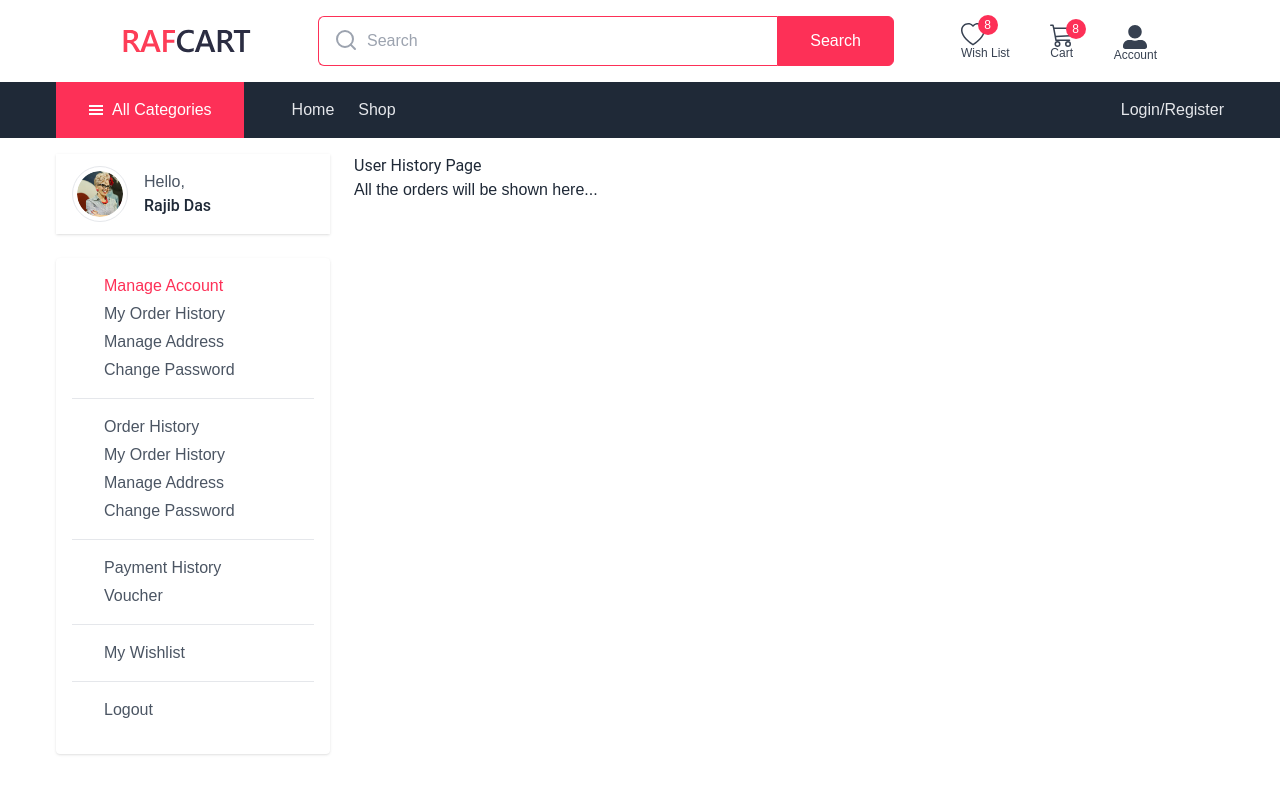
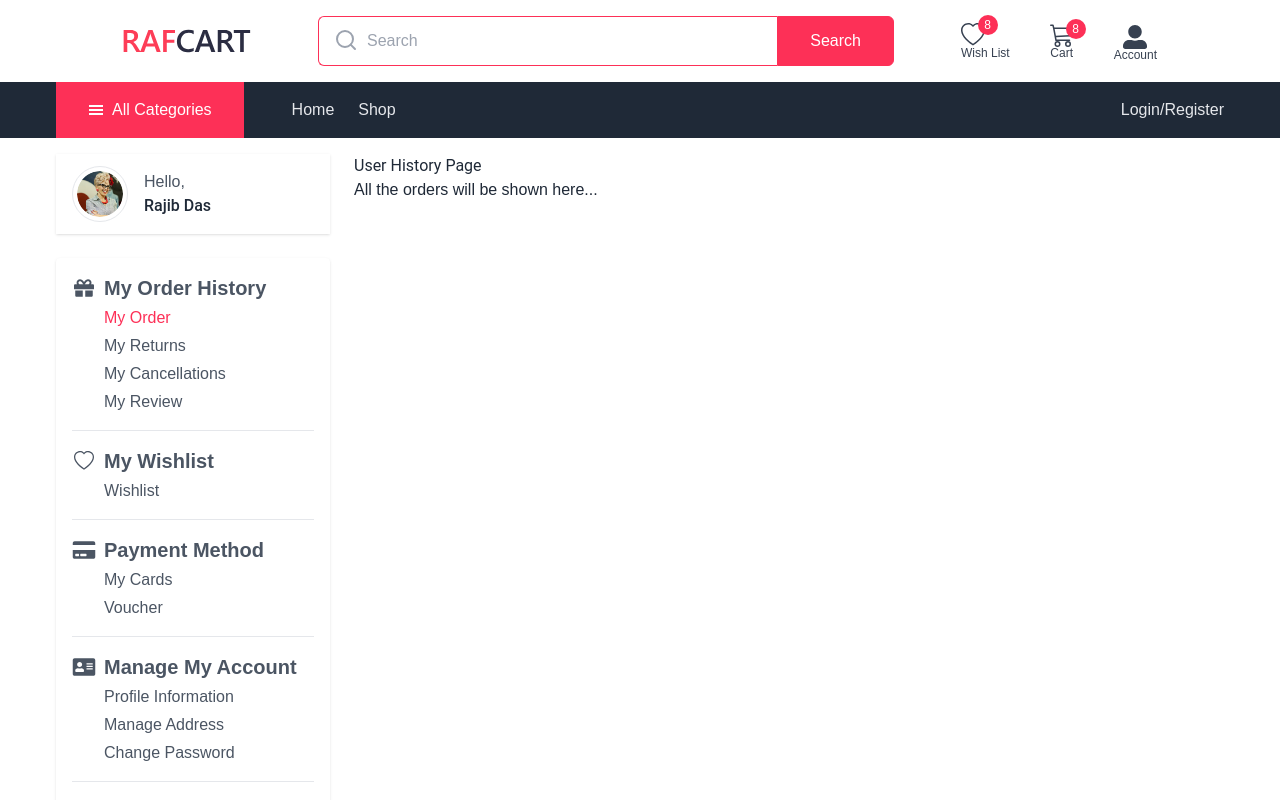
Before and after one commit to rajibdas-it/raj-cart-client, a React (Create React App) app: page /user in a window 1280 px wide. Shown: the top 800 px of the page. Built offline with nearby package versions, Linux system fonts and the light colour scheme.

Commit message:
user side menu modified

```diff
--- a/src/Pages/Cart/Cart.js
+++ b/src/Pages/Cart/Cart.js
@@ -1,6 +1,7 @@
 import React from "react";
 import prodImg1 from "../../assets/images/products/product2.jpg";
 import { FaTrash } from "react-icons/fa";
+import { Link } from "react-router-dom";
 
 const Cart = () => {
   return (
@@ -108,12 +109,12 @@ const Cart = () => {
             <p>$960</p>
           </div>
           <div className="mt-2">
-            <a
-              href="/"
+            <Link
+              to="/checkout"
               class="block w-full border border-primary pt-1 text-center text-white bg-primary rounded-b hover:bg-transparent hover:text-primary transition"
             >
               Place Order
-            </a>
+            </Link>
           </div>
         </div>
       </div>
--- a/src/Pages/Checkout/Checkout.js
+++ b/src/Pages/Checkout/Checkout.js
@@ -1,4 +1,5 @@
 import React from "react";
+import { Link } from "react-router-dom";
 
 const Checkout = () => {
   return (
@@ -141,17 +142,17 @@ const Checkout = () => {
             class="text-gray-600 ml-3 cursor-pointer text-sm"
           >
             Agree to our
-            <a href="#" class="text-primary">
-              terms & conditions
-            </a>
+            <Link to="/" class="text-primary">
+              <span> terms & conditions</span>
+            </Link>
           </label>
         </div>
-        <a
-          href="#"
+        <Link
+          to="/"
           class="block w-full border border-primary py-1 text-center text-white bg-primary rounded-b hover:bg-transparent hover:text-primary transition"
         >
           Place Order
-        </a>
+        </Link>
       </div>
       {/* <!-- sidebar end  --> */}
     </div>
--- a/src/Pages/UserDashboard/UserDashboardSidebar/UserDashboardSidebar.js
+++ b/src/Pages/UserDashboard/UserDashboardSidebar/UserDashboardSidebar.js
@@ -1,5 +1,13 @@
 import React from "react";
+import { Link } from "react-router-dom";
 import avatar from "../../../assets/images/avatar.png";
+import {
+  FaAddressCard,
+  FaGift,
+  FaCreditCard,
+  FaPowerOff,
+} from "react-icons/fa";
+import { BsHeart } from "react-icons/bs";
 
 const UserDashboardSidebar = () => {
   return (
@@ -18,28 +26,106 @@ const UserDashboardSidebar = () => {
         </div>
       </div>
       <div class="mt-6 bg-white shadow rounded p-4 divide-y divide-gray-200 text-gray-600">
-        {/* <!-- single link start  --> */}
+        {/* <!-- Order history start  --> */}
         <div class="pl-8 pb-4 space-y-1">
-          <a
-            href="/"
+          <p class="block text-xl font-semibold capitalize relative transition">
+            <span class="absolute -left-8 top-1 text-base">
+              <FaGift className="w-6 h-5" />
+            </span>
+            My Order History
+          </p>
+          <Link
+            to="/user/order-history"
             class="text-primary block font-medium capitalize relative transition"
           >
             <span class="absolute -left-8 top-0 text-base">
               <i class="far fa-address-card"></i>
             </span>
-            Manage Account
+            My Order
+          </Link>
+          <a
+            href="/"
+            class="hover:text-primary block capitalize relative transition"
+          >
+            My Returns
           </a>
           <a
             href="/"
             class="hover:text-primary block capitalize relative transition"
           >
-            My Order history
+            My Cancellations
           </a>
           <a
             href="/"
             class="hover:text-primary block capitalize relative transition"
           >
-            manage address
+            My Review
+          </a>
+        </div>
+        {/* <!-- Order history end  --> */}
+
+        {/* <!-- Wishlist Section start  --> */}
+        <div class="pl-8 pb-4 space-y-1 py-4">
+          <p class="block text-xl font-semibold capitalize relative transition">
+            <span class="absolute -left-8 top-1 text-base">
+              <BsHeart className="w-6 h-5" />
+            </span>
+            My Wishlist
+          </p>
+
+          <Link
+            to="/user/wishlist"
+            class="hover:text-primary block capitalize relative transition"
+          >
+            Wishlist
+          </Link>
+        </div>
+        {/* <!-- Wishlist Section end  --> */}
+
+        {/* <!-- Payment Section start  --> */}
+        <div class="pl-8 pb-4 space-y-1 py-4">
+          <p class="block text-xl font-semibold capitalize relative transition">
+            <span class="absolute -left-8 top-1 text-base">
+              <FaCreditCard className="w-6 h-5" />
+            </span>
+            Payment Method
+          </p>
+
+          <a
+            href="/"
+            class="hover:text-primary block capitalize relative transition"
+          >
+            My Cards
+          </a>
+          <a
+            href="/"
+            class="hover:text-primary block capitalize relative transition"
+          >
+            Voucher
+          </a>
+        </div>
+        {/* <!-- Payment Section end  --> */}
+
+        {/* <!-- Manage Account Section start  --> */}
+        <div class="pl-8 pb-4 space-y-1 py-4">
+          <p class="block text-xl font-semibold capitalize relative transition">
+            <span class="absolute -left-8 top-1 text-base">
+              <FaAddressCard className="w-6 h-5" />
+            </span>
+            Manage My Account
+          </p>
+
+          <a
+            href="/"
+            class="hover:text-primary block capitalize relative transition"
+          >
+            Profile Information
+          </a>
+          <a
+            href="/"
+            class="hover:text-primary block capitalize relative transition"
+          >
+            Manage Address
           </a>
           <a
             href="/"
@@ -48,83 +134,18 @@ const UserDashboardSidebar = () => {
             Change Password
           </a>
         </div>
-        {/* <!-- single link end  --> */}
-        {/* <!-- single link start  --> */}
+        {/* <!-- Manage Account end  --> */}
+
+        {/* <!-- Logout Button start  --> */}
         <div class="pl-8 space-y-1 py-4">
-          <a
-            href="/"
-            class="hover:text-primary block font-medium capitalize relative transition"
-          >
-            <span class="absolute -left-8 top-0 text-base">
-              <i class="far fa-address-card"></i>
-            </span>
-            Order History
-          </a>
-          <a
-            href="/"
-            class="hover:text-primary block capitalize relative transition"
-          >
-            My Order history
-          </a>
-          <a
-            href="/"
-            class="hover:text-primary block capitalize relative transition"
-          >
-            manage address
-          </a>
-          <a
-            href="/"
-            class="hover:text-primary block capitalize relative transition"
-          >
-            Change Password
-          </a>
-        </div>
-        {/* <!-- single link end  --> */}
-        {/* <!-- single link start  --> */}
-        <div class="pl-8 space-y-1 py-4">
-          <a
-            href="/"
-            class="hover:text-primary block font-medium capitalize relative transition"
-          >
-            <span class="absolute -left-8 top-0 text-base">
-              <i class="far fa-address-card"></i>
-            </span>
-            Payment history
-          </a>
-          <a
-            href="/"
-            class="hover:text-primary block capitalize relative transition"
-          >
-            Voucher
-          </a>
-        </div>
-        {/* <!-- single link end  --> */}
-        {/* <!-- single link start  --> */}
-        <div class="pl-8 space-y-1 py-4">
-          <a
-            href="/"
-            class="hover:text-primary block font-medium capitalize relative transition"
-          >
-            <span class="absolute -left-8 top-0 text-base">
-              <i class="far fa-address-card"></i>
-            </span>
-            My Wishlist
-          </a>
-        </div>
-        {/* <!-- single link end  --> */}
-        {/* <!-- single link start  --> */}
-        <div class="pl-8 space-y-1 py-4">
-          <a
-            href="/"
-            class="hover:text-primary block font-medium capitalize relative transition"
-          >
-            <span class="absolute -left-8 top-0 text-base">
-              <i class="far fa-address-card"></i>
+          <button class="block text-xl font-semibold capitalize relative transition">
+            <span class="absolute -left-8 top-1 text-base">
+              <FaPowerOff className="w-6 h-5" />
             </span>
             Logout
-          </a>
+          </button>
         </div>
-        {/* <!-- single link end  --> */}
+        {/* <!-- Logout Button end  --> */}
       </div>
     </div>
   );
```
